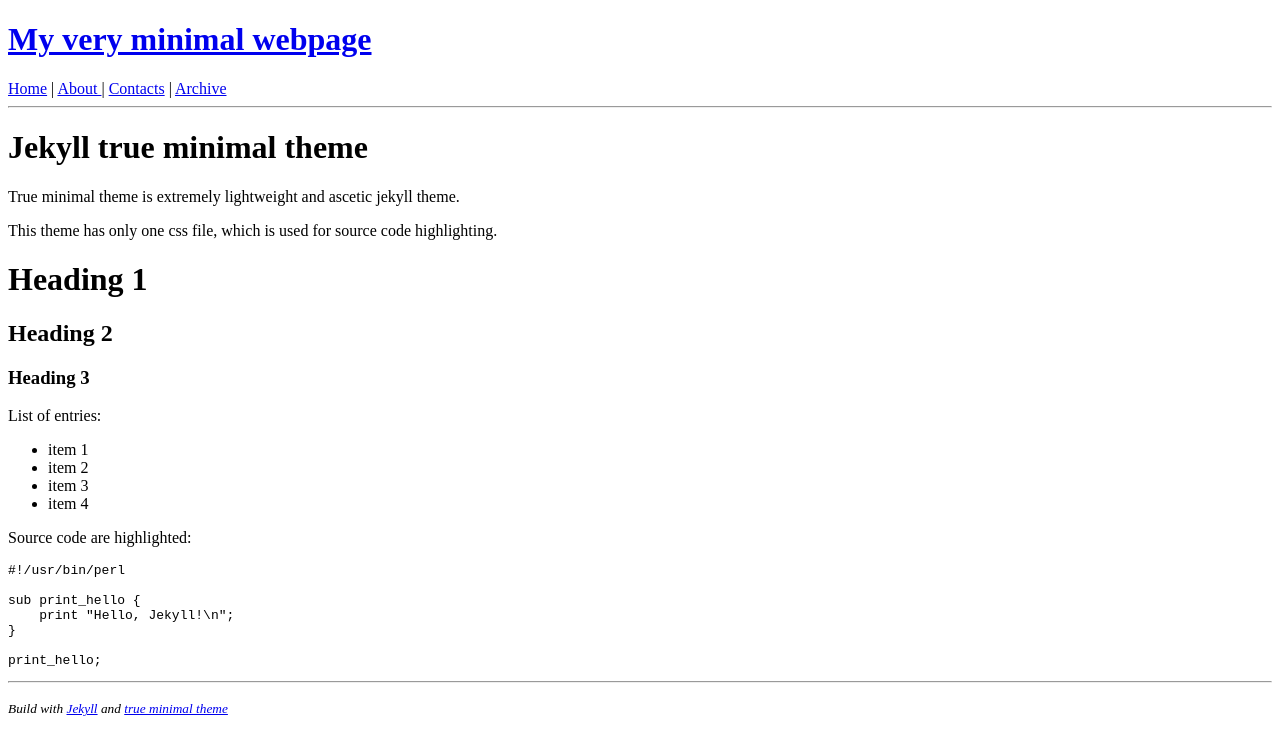
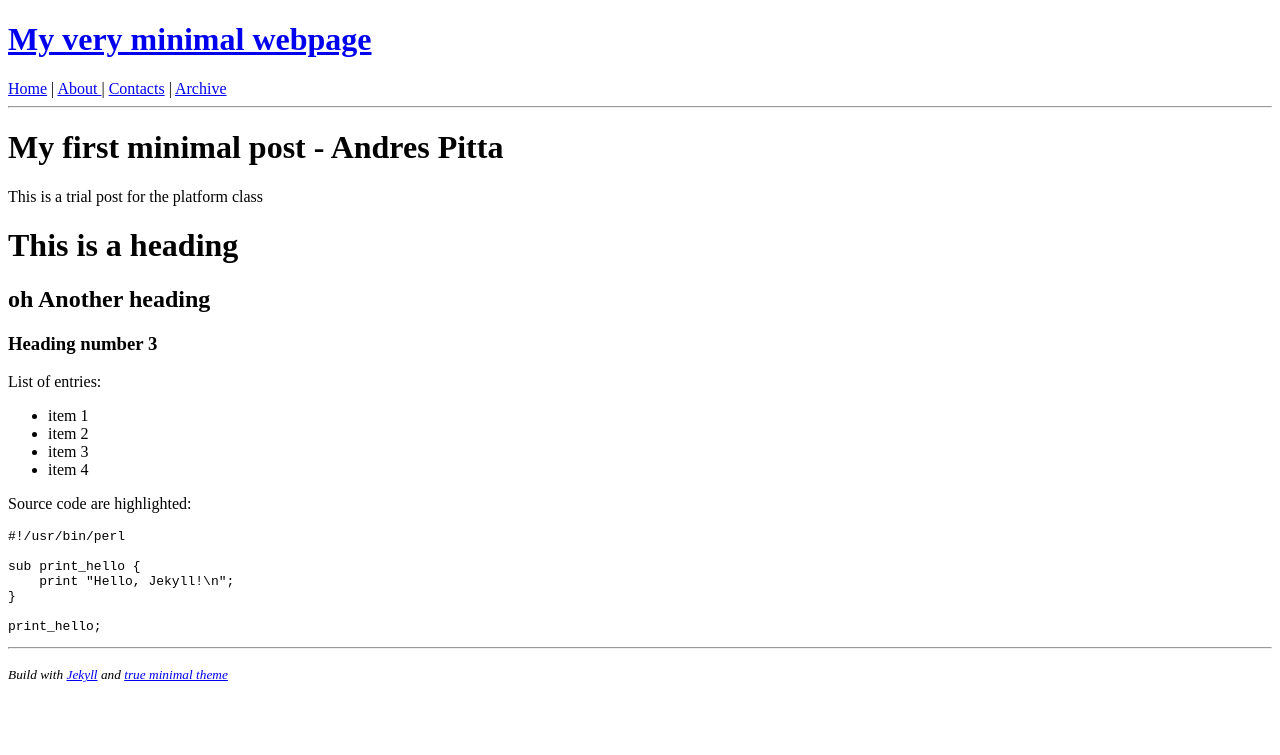
Before and after one commit to cyevgeniy/jekyll-true-minimal, a Jekyll site: the page built from _posts/2018-01-01-jekyll-true-minimal-theme.md, in a window 1280 px wide. Shown: the top 755 px of the page. Built offline with Jekyll 4.4.1, drawn with Linux system fonts in a browser that asks for light colours.

Commit message:
Update 2018-01-01-jekyll-true-minimal-theme.md

```diff
--- a/_posts/2018-01-01-jekyll-true-minimal-theme.md
+++ b/_posts/2018-01-01-jekyll-true-minimal-theme.md
@@ -1,17 +1,14 @@
 ---
 layout: post
-title:  "Jekyll true minimal theme"
-date:   2018-01-01 23:22:40 +0300
+title:  "My first minimal post - Andres Pitta"
+date:   2019-9-18
 ---
 
-True minimal theme is extremely lightweight and ascetic jekyll theme.
+This is a trial post for the platform class
 
-This theme has only one css file, which is used for source code highlighting.
-
-
-# Heading 1
-## Heading 2
-### Heading 3
+# This is a heading
+## oh Another heading
+### Heading number 3
 
 List of entries:
 
```
